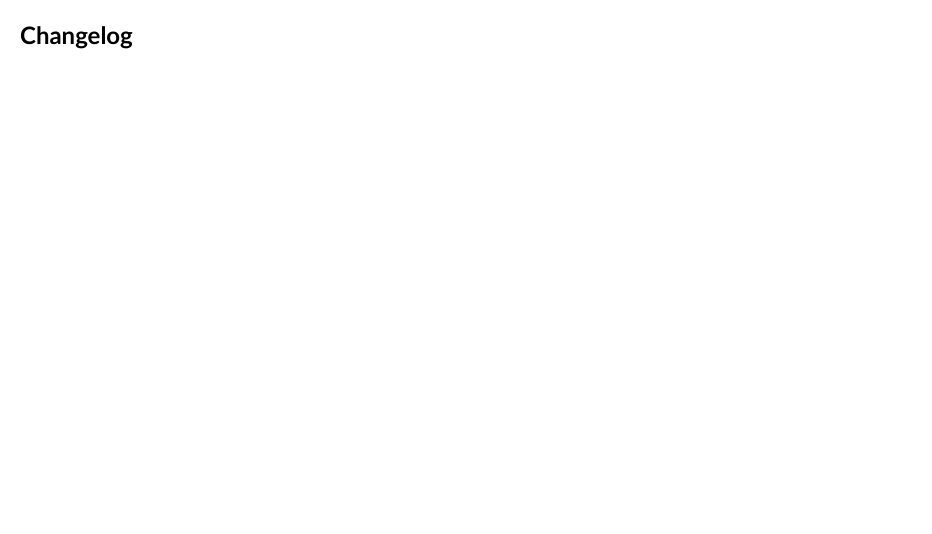
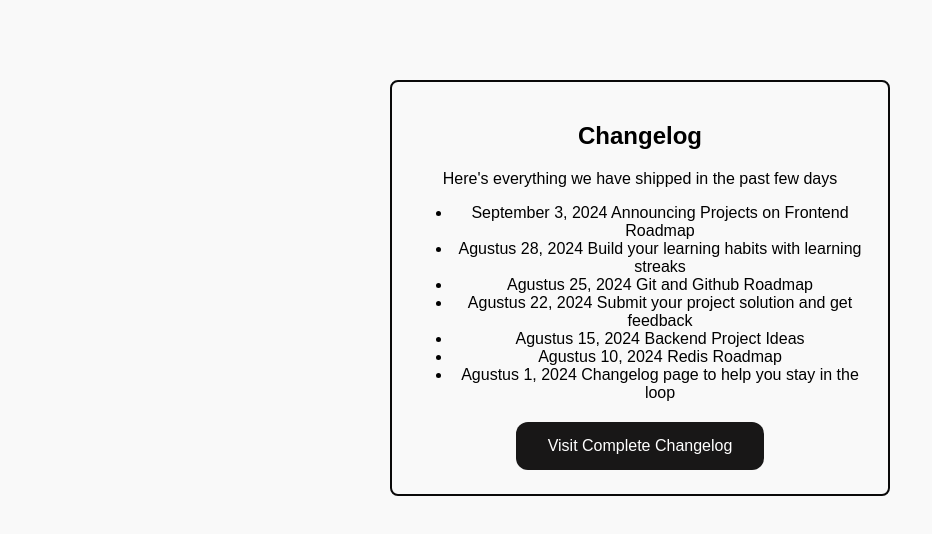
Before and after one commit to Habibullah-05/Roadmap-Project, a plain HTML site: page 04-changelog-component/index.html in a window 1280 px wide. Shown: the whole page, without its empty margins (0-932 px from the left). Drawn offline with Linux system fonts and the light colour scheme; files that its build step writes are made by us from their sources.

Commit message:
Update Project - Changelog Component

```diff
--- a/04-changelog-component/index.html
+++ b/04-changelog-component/index.html
@@ -3,14 +3,57 @@
   <meta charset="UTF-8">
   <meta name="viewport" content="width=device-width, initial-scale=1.0">
   <title>Basic HTML Design</title>
-  <link rel="stylesheet" href="style.css">
+  <link rel="stylesheet" href="/04-changelog-component/styles.css">
 
   <head>
     <body>
         <section class="changelog">
-            <div class="changelog__info"></div>
+            <div class="changelog__info">
             <h1>Changelog</h1>
-            <p></p>
+            <p>Here's everything we have shipped in the past few days</p>
+            </div>
+            <div>
+              <ul>
+                <li>
+                  <span>September 3, 2024</span>
+                  <span></span>
+                  <span>Announcing Projects on Frontend Roadmap</span>
+                </li>
+                <li>
+                  <span>Agustus 28, 2024</span>
+                  <span></span>
+                  <span>Build your learning habits with learning streaks</span>
+                </li>
+                <li>
+                  <span>Agustus 25, 2024</span>
+                  <span></span>
+                  <span>Git and Github Roadmap</span>
+                </li>
+                <li>
+                  <span>Agustus 22, 2024</span>
+                  <span></span>
+                  <span>Submit your project solution and get feedback</span>
+                </li>
+                <li>
+                  <span>Agustus 15, 2024</span>
+                  <span></span>
+                  <span>Backend Project Ideas</span>
+                </li>
+                <li>
+                  <span>Agustus 10, 2024</span>
+                  <span></span>
+                  <span>Redis Roadmap</span>
+                </li>
+                <li>
+                  <span>Agustus 1, 2024</span>
+                  <span></span>
+                  <span>Changelog page to help you stay in the loop</span>
+                </li>
+              </ul>
+
+            </div>
+
+            <button>Visit Complete Changelog</button>
         </section>
     </body>
   </head>
--- a/04-changelog-component/styles.css
+++ b/04-changelog-component/styles.css
@@ -0,0 +1,42 @@
+/* * {
+    box-sizing: border-box;
+    margin: 40px auto;
+    padding: 0;
+    border: 3px solid #ddddddcb;
+    text-align: center;
+} */
+
+body {
+        font-family: Arial, sans-serif;
+        max-width: 500px;
+        margin: 40px auto;
+        padding: 20px;
+        border-radius: 10px;
+        background: #f9f9f9;
+        text-align: center;
+}
+
+.changelog {
+    display: block;
+    font-family: Arial, sans-serif;
+    max-width: 800px;
+    margin: 20px auto;
+    padding: 20px;
+    border: 2px solid #0a0909;
+    border-radius: 8px;
+    background-color: #f9f9f9;
+}
+
+button {
+    background-color: #181717;
+    border: none;
+    color: white;
+    padding: 15px 32px;
+    text-align: center;
+    text-decoration: none;
+    display: inline-block;
+    font-size: 16px;
+    margin: 4px 2px;
+    cursor: pointer;
+    border-radius: 12px;
+}
```
